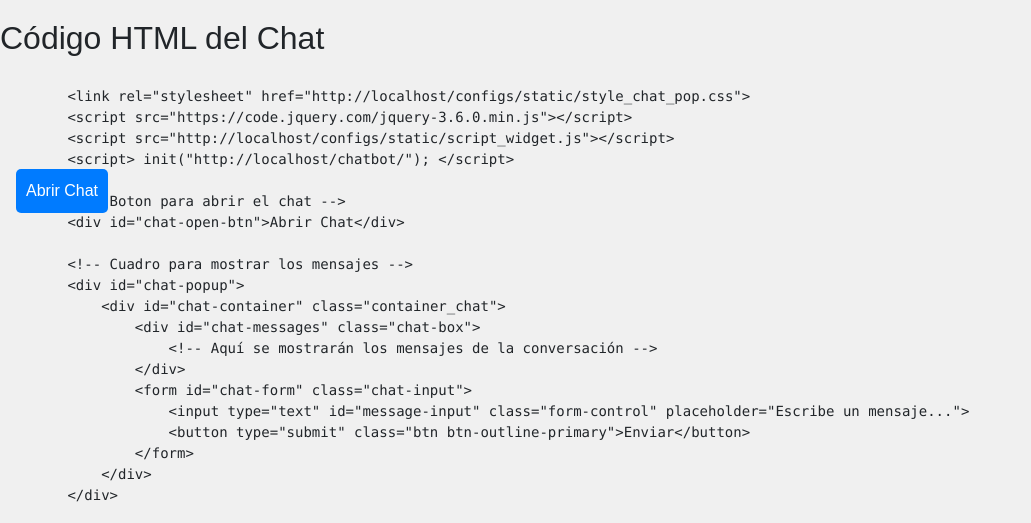
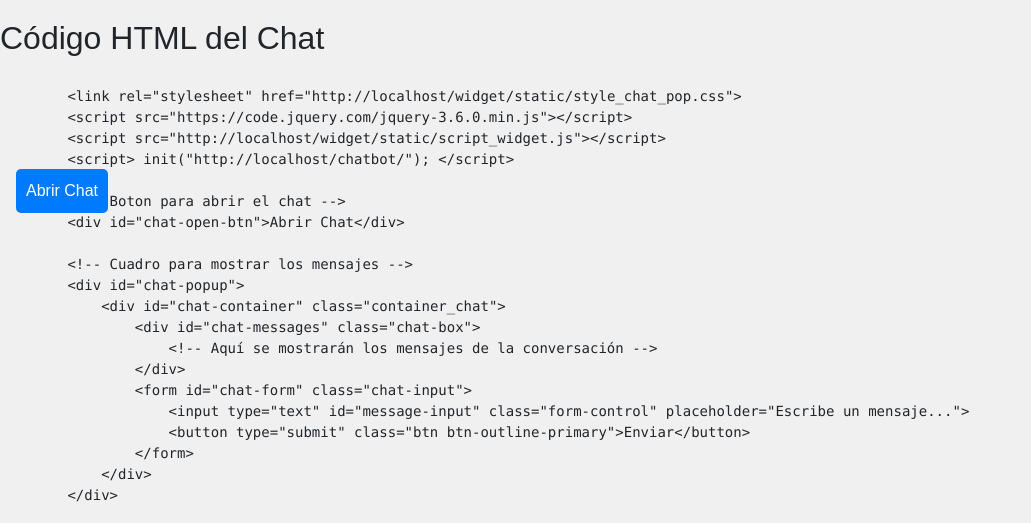
Before and after one commit to JorgeArguello1999/Flupi, a Python web app: template api/templates/api_information.html in a window 1280 px wide. Shown: the part 571-1094 px from the top of the page, without its empty margins (0-1031 px from the left). Run offline with Jinja, Linux system fonts and the light colour scheme; the template is opened without the code that fills it: most values are stand-ins (such as "Sample title", 1, 10 or a date in 2020).

Commit message:
feat: Creando aplicacion para el widget

```diff
--- a/api/templates/api_information.html
+++ b/api/templates/api_information.html
@@ -59,9 +59,9 @@
 
     // Contenido dinámico en JavaScript
     var dynamicCode = `
-        &lt;link rel="stylesheet" href="${originUrl}/configs/static/style_chat_pop.css"&gt;
+        &lt;link rel="stylesheet" href="${originUrl}/widget/static/style_chat_pop.css"&gt;
         &lt;script src="https://code.jquery.com/jquery-3.6.0.min.js"&gt;&lt;/script&gt;
-        &lt;script src="${originUrl}/configs/static/script_widget.js"&gt;&lt;/script&gt;
+        &lt;script src="${originUrl}/widget/static/script_widget.js"&gt;&lt;/script&gt;
         &lt;script&gt; init("${originUrl}/chatbot/"); &lt;/script&gt;
 
         &lt;!-- Boton para abrir el chat --&gt;
@@ -86,9 +86,9 @@
     </script>
 
     <!-- Ejemplo de integración del Widget-->
-    <link rel="stylesheet" href="{{ url_for('configs.static', filename='style_chat_pop.css') }}">
+    <link rel="stylesheet" href="{{ url_for('widget.static', filename='style_chat_pop.css') }}">
     <script src="https://code.jquery.com/jquery-3.6.0.min.js"></script>
-    <script src="{{ url_for('configs.static', filename='script_widget.js') }}"></script>
+    <script src="{{ url_for('widget.static', filename='script_widget.js') }}"></script>
     <!-- URL a la que va apuntar el Widget -->
     <script> init("{{ url_for('chatbot.chatbot_get') }}"); </script>
 
--- a/manage.py
+++ b/manage.py
@@ -19,6 +19,7 @@ from api.routes import api_bp
 from chat.routes import chat_bp
 from notify.routes import notify_bp
 from configs.routes import configs_bp
+from widget.routes import widget_bp
 
 # Inicializar base de datos
 import init
@@ -59,6 +60,7 @@ app.register_blueprint(api_bp)
 app.register_blueprint(chat_bp)
 app.register_blueprint(notify_bp)
 app.register_blueprint(configs_bp)
+app.register_blueprint(widget_bp)
 
 if __name__ == "__main__":
     debug = os.environ.get('DEBUG')
--- /dev/null
+++ b/widget/routes.py
@@ -0,0 +1,6 @@
+from flask import Blueprint
+
+from dotenv import load_dotenv
+load_dotenv()
+
+widget_bp = Blueprint('widget', __name__, url_prefix='/widget', template_folder='templates', static_folder='static')
```
Also changed, not shown: widget/__init__.py (added), widget/static/script_widget.js (renamed from configs/static/script_widget.js), widget/static/style_chat_pop.css (renamed from configs/static/style_chat_pop.css).
